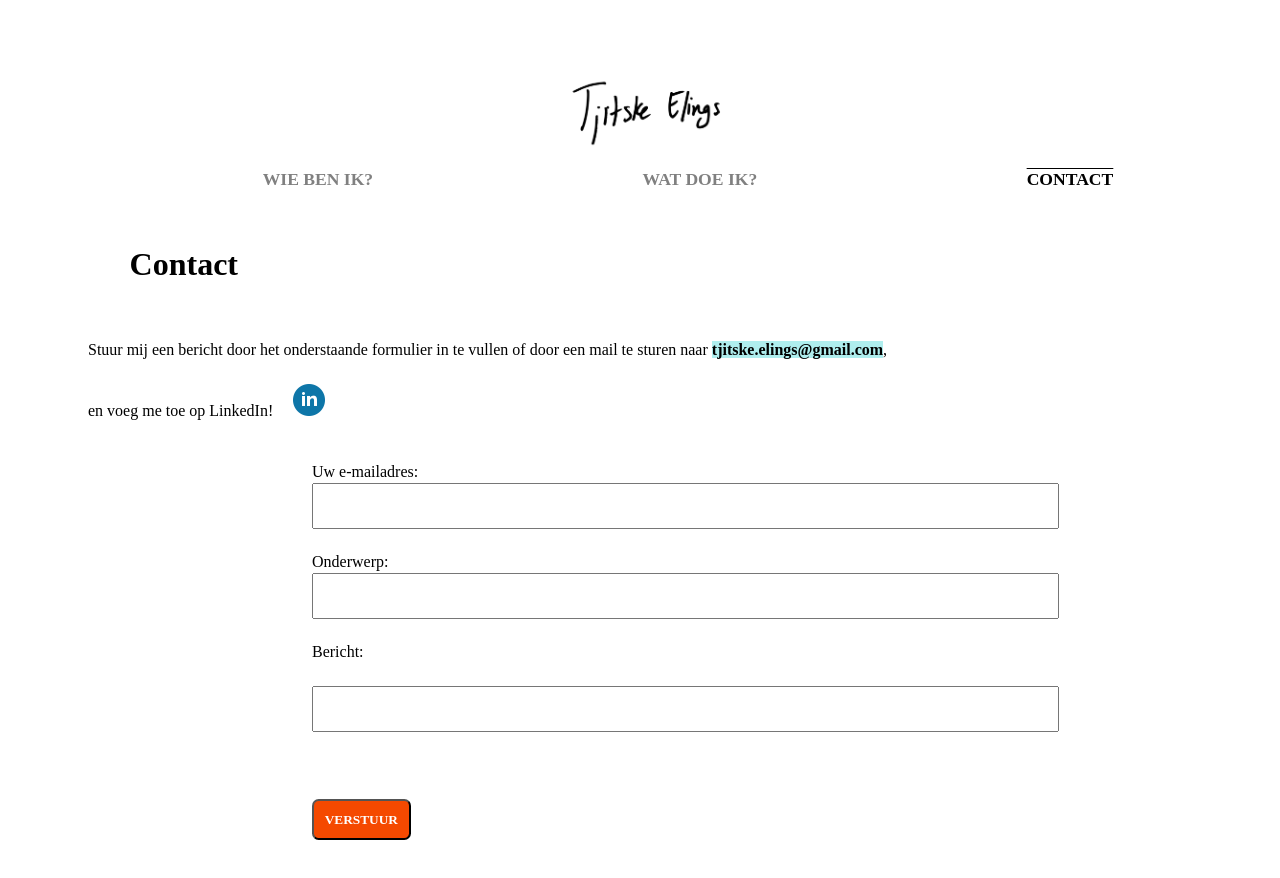
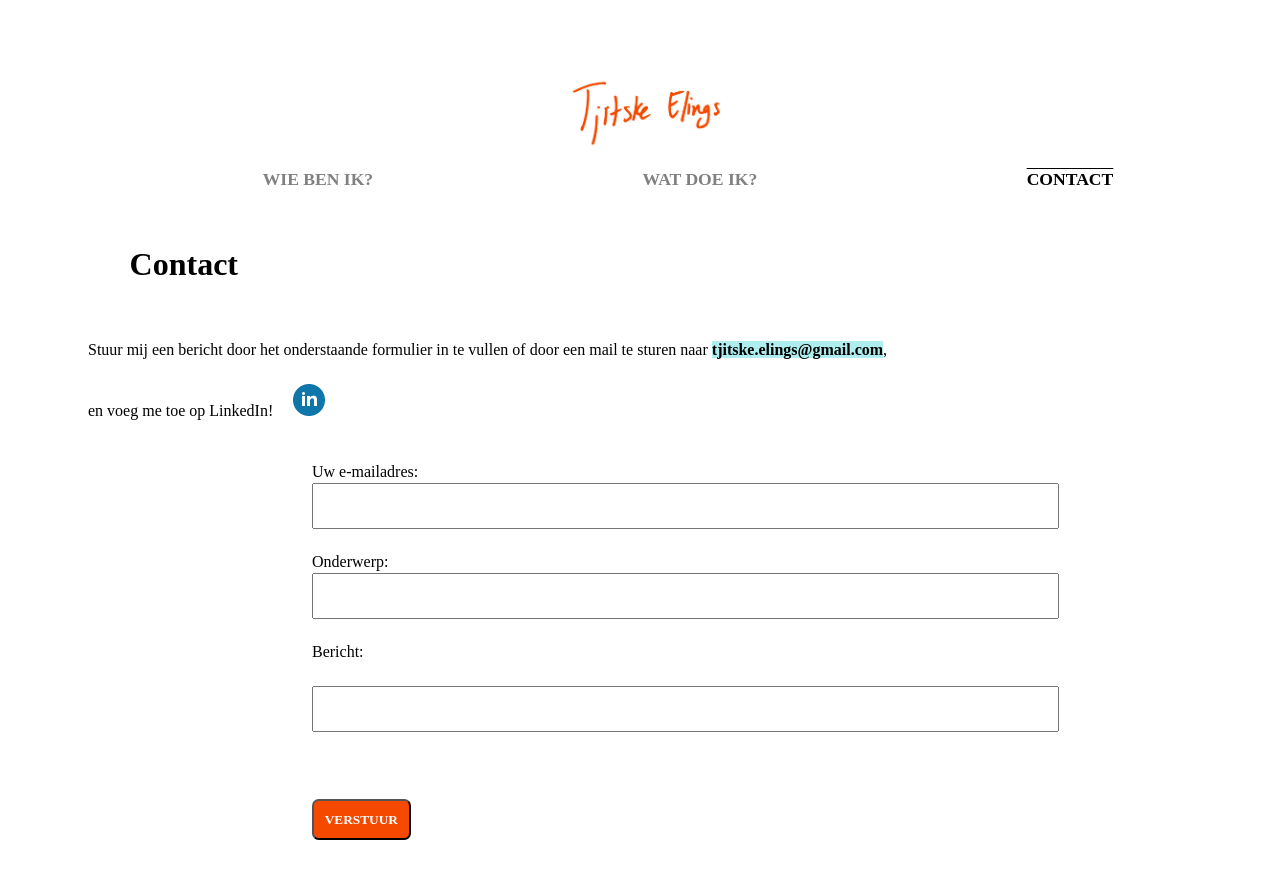
Before and after one commit to tjitskelings/portfolio, a plain HTML site: page portfolio.contact.html in a window 1280 px wide. Drawn offline with Linux system fonts and the light colour scheme; a web font is replaced by a local one.

Commit message:
Update portfolio.contact.html

```diff
--- a/portfolio.contact.html
+++ b/portfolio.contact.html
@@ -8,7 +8,7 @@
 </head>
 
 <body>
-    <a href="portfolio.index.html"><img class="logo" src="/images/logo.png"></a>
+    <a href="index.html"><img class="logo" src="/images/logo.hover.png"></a>
 
     <ul id="navbar">
         <li><a href="portfolio.overmij.html">Wie ben ik?</a></li>
```
